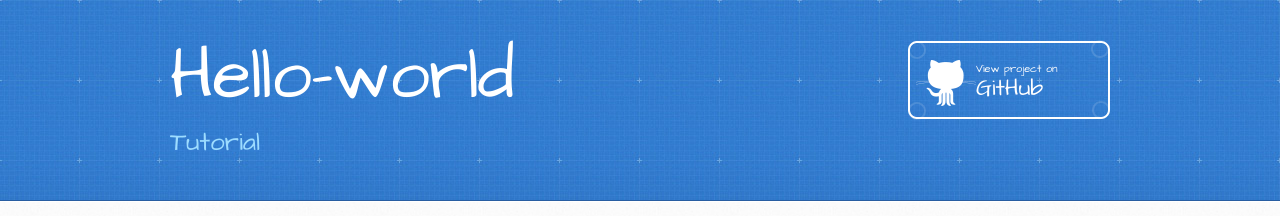
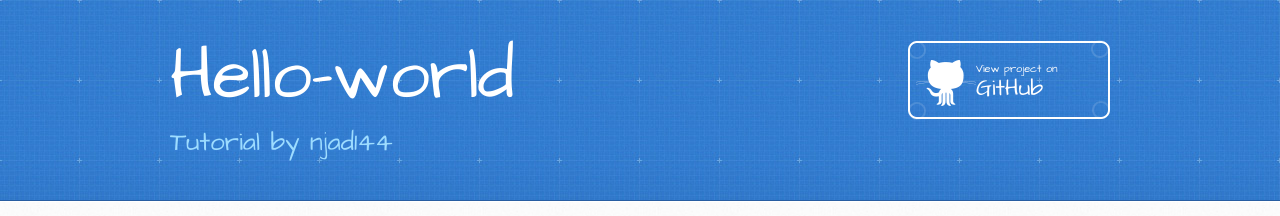
Before and after one commit to njad144/hello-world, a plain HTML site: page index.html in a window 1280 px wide. Shown: the top 216 px of the page. Drawn offline with Linux system fonts and the light colour scheme.

Commit message:
Update index.html

```diff
--- a/index.html
+++ b/index.html
@@ -20,7 +20,7 @@
     <header>
       <div class="inner">
         <h1>Hello-world</h1>
-        <h2>Tutorial</h2>
+        <h2>Tutorial by njad144</h2>
         <a href="https://github.com/njad144/hello-world" class="button"><small>View project on</small> GitHub</a>
       </div>
     </header>
```
